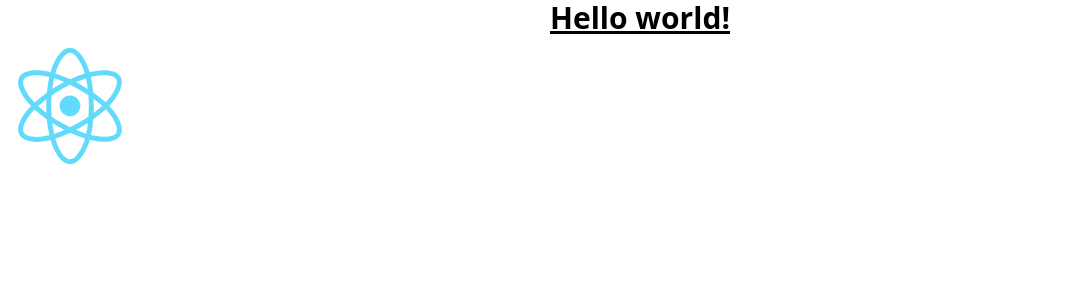
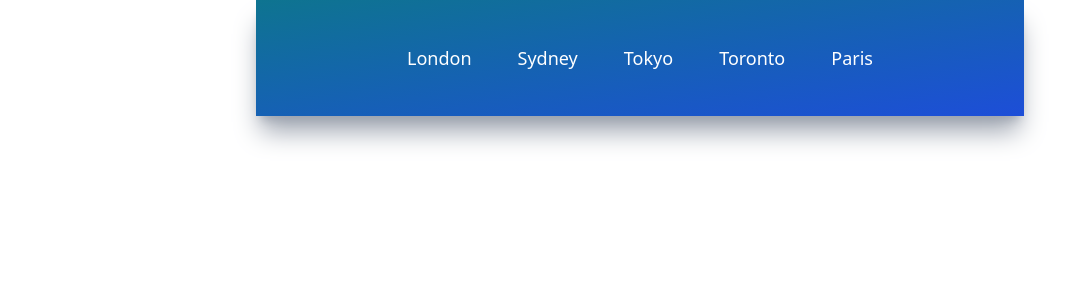
Before and after one commit to SalamanderCtesiphon/forcaster-pro-app, a React (Create React App) app: page / in a window 1280 px wide. Shown: the top 300 px of the page, without its empty margins (0-1079 px from the left). Built offline with nearby package versions, Linux system fonts and the light colour scheme; the HTML template or start-up script is replaced by a standard one.

Commit message:
added buttons to the header

```diff
--- a/src/App.js
+++ b/src/App.js
@@ -1,13 +1,11 @@
 import './App.css';
 import UilReact from '@iconscout/react-unicons/icons/uil-react'
+import TopButtons from './components/TopButtons';
 
 function App() {
   return (
-    <div className='App'>
-      <h1 className="text-3xl font-bold underline">
-        Hello world!
-      </h1>
-      <UilReact size="140" color="#61DAFB" />
+    <div className='mx-auto max-w-screen-md py-5 px-32 bg-gradient-to-br from-cyan-700 to-blue-700 h-fit shadow-xl shadow-gray-400'>
+      <TopButtons />
     </div>
   );
 }
--- /dev/null
+++ b/src/components/TopButtons.jsx
@@ -0,0 +1,35 @@
+import React from 'react'
+
+function TopButtons() {
+  const cities = [
+    {
+      id: 1,
+      title: 'London'
+    },
+    {
+      id: 2,
+      title: 'Sydney'
+    },
+    {
+      id: 3,
+      title: 'Tokyo'
+    },
+    {
+      id: 4,
+      title: 'Toronto'
+    },
+    {
+      id: 5,
+      title: 'Paris'
+    }
+  ]
+  return (
+    <div className='flex items-center justify-around my-6'>
+      {cities.map((city) => (
+        <button key={city.id} className=" text-white text-lg font-medium">{city.title}</button>
+      ))}
+    </div>
+  )
+}
+
+export default TopButtons
```
